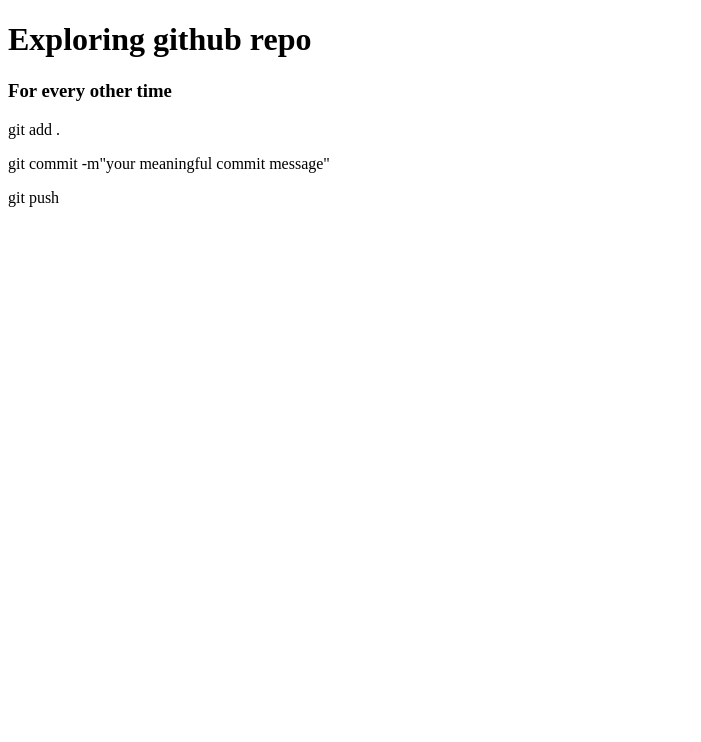
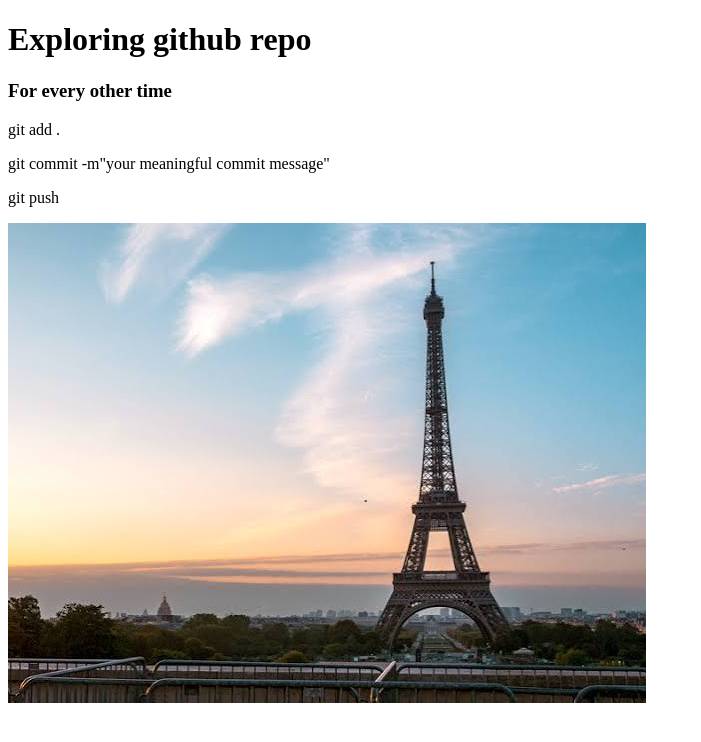
Before and after one commit to mhasanriyad26/my-second-github, a plain HTML site: page index.html in a window 1280 px wide. Shown: the whole page, without its empty margins (0-701 px from the left). Drawn offline with Linux system fonts and the light colour scheme.

Commit message:
displaying image of the tower and add the about html file

```diff
--- a/index.html
+++ b/index.html
@@ -15,5 +15,6 @@
     <p>git push</p>
 
     </div>
+    <img src="images/sky tower.jpeg" alt="">
 </body>
 </html>
```
Also changed, not shown: about.html (added), images/sky tower.jpeg (added).
